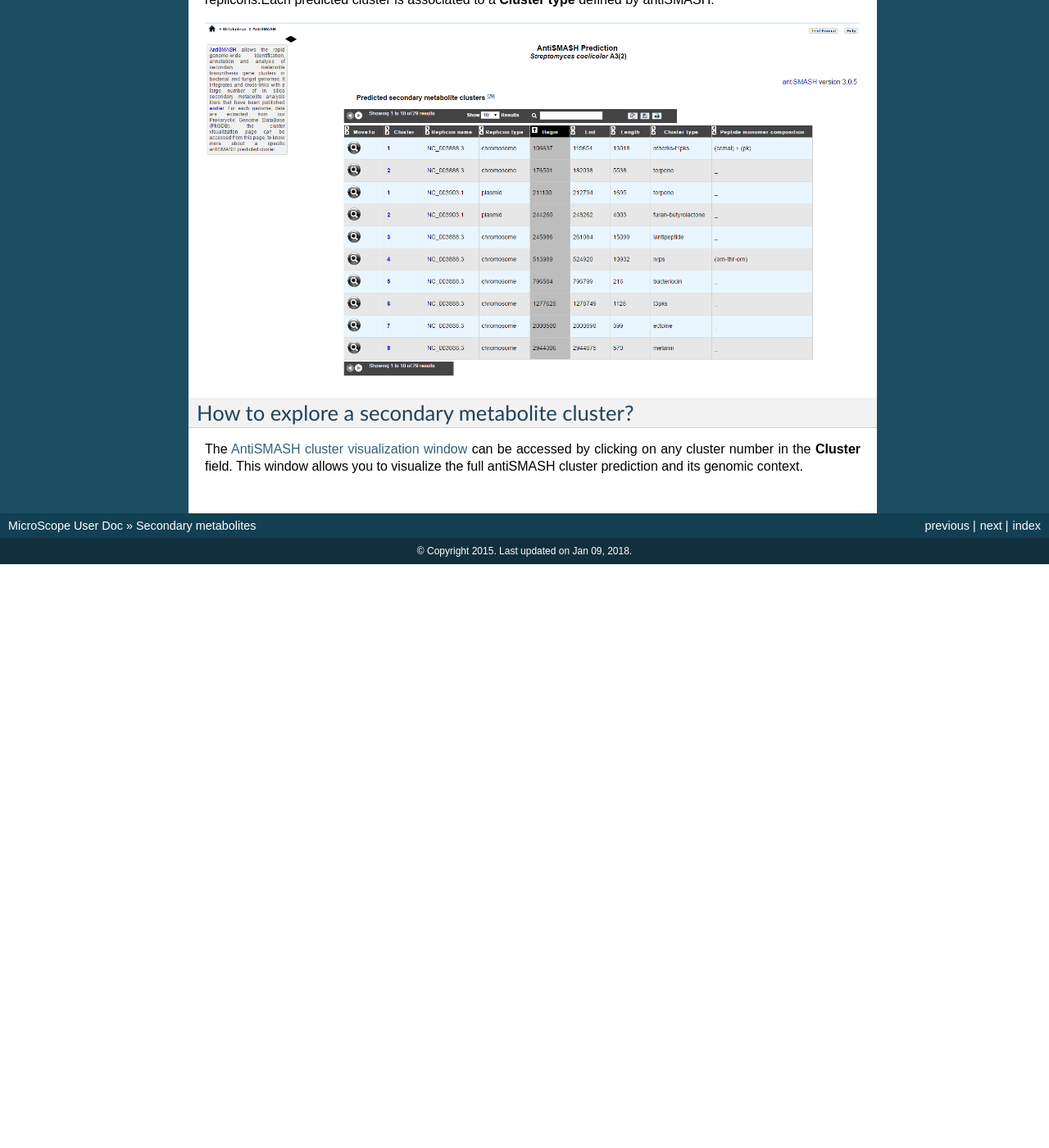
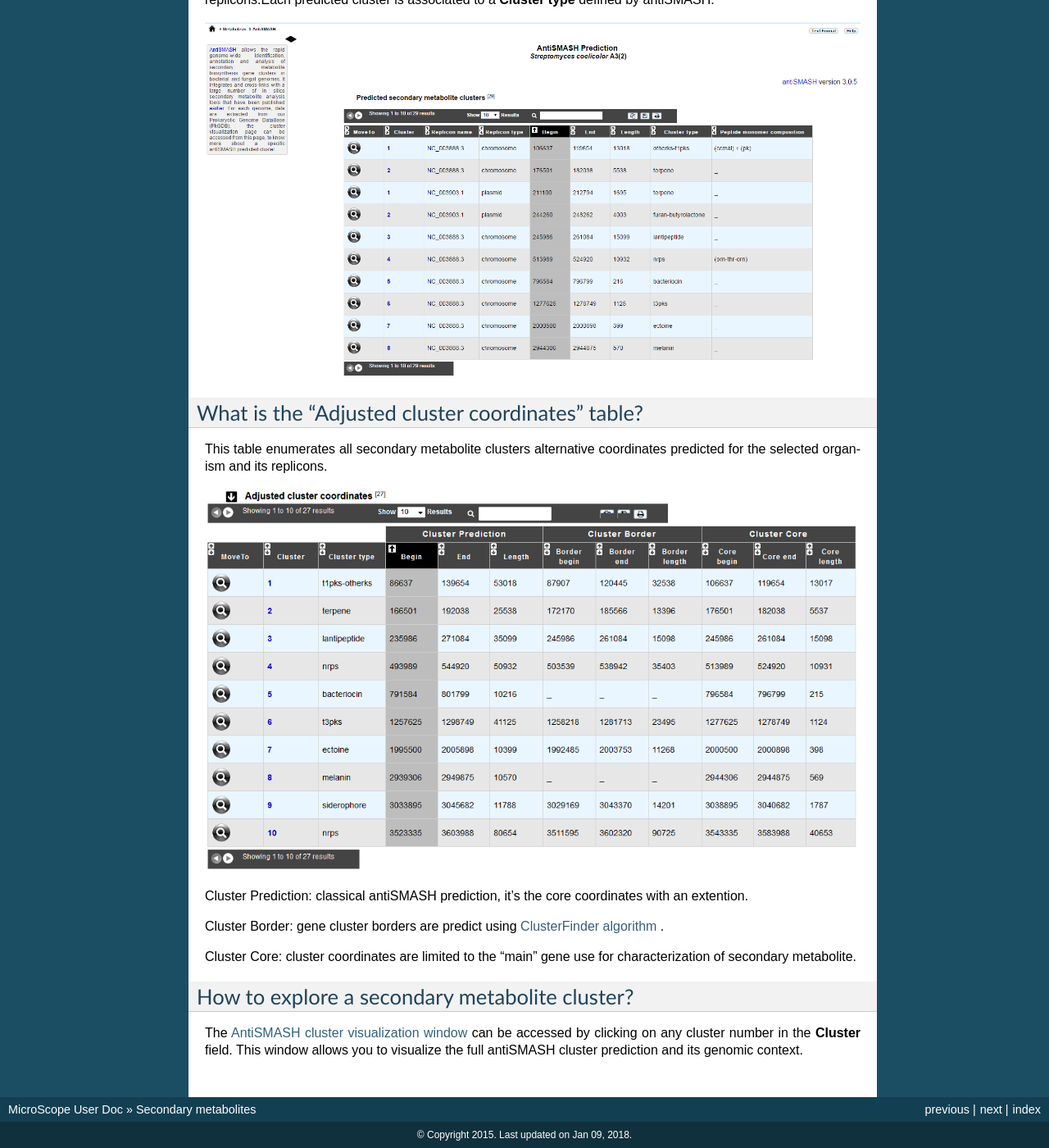
Before and after one commit to labgem/microscope-user-doc, a Sphinx documentation site: the page built from docs/content/metabolism/antismash.rst, in a window 1280 px wide and 1400 px high, scrolled down 632 px. Shown: the whole window at 82% size. Built offline with Sphinx 7.4.7, drawn with Linux system fonts in a browser that asks for light colours; formulas are drawn with MathJax 3; before the commit the page ends 1320 px from its top, so only the background shows below that; some of the changed text lies outside the part shown.

Commit message:
Update antismash.rst

```diff
--- a/docs/content/metabolism/antismash.rst
+++ b/docs/content/metabolism/antismash.rst
@@ -33,6 +33,20 @@ This table enumerates all secondary metabolite clusters predicted for the select
 
 
 
+What is the "Adjusted cluster coordinates"  table?
+------------------
+
+This table enumerates all secondary metabolite clusters alternative coordinates predicted for the selected organism and its replicons.
+
+.. image:: img/antiSMASH_alternative_coord.PNG
+
+
+Cluster Prediction: classical antiSMASH prediction, it's the core coordinates with an extention.
+
+Cluster Border: gene cluster borders are predict using `ClusterFinder algorithm <https://www.ncbi.nlm.nih.gov/pmc/articles/PMC4123684/>`_ .
+
+Cluster Core: cluster coordinates are limited to the "main" gene use for characterization of secondary metabolite.
+
 How to explore a secondary metabolite cluster?
 ---------------------------------------
 
```
